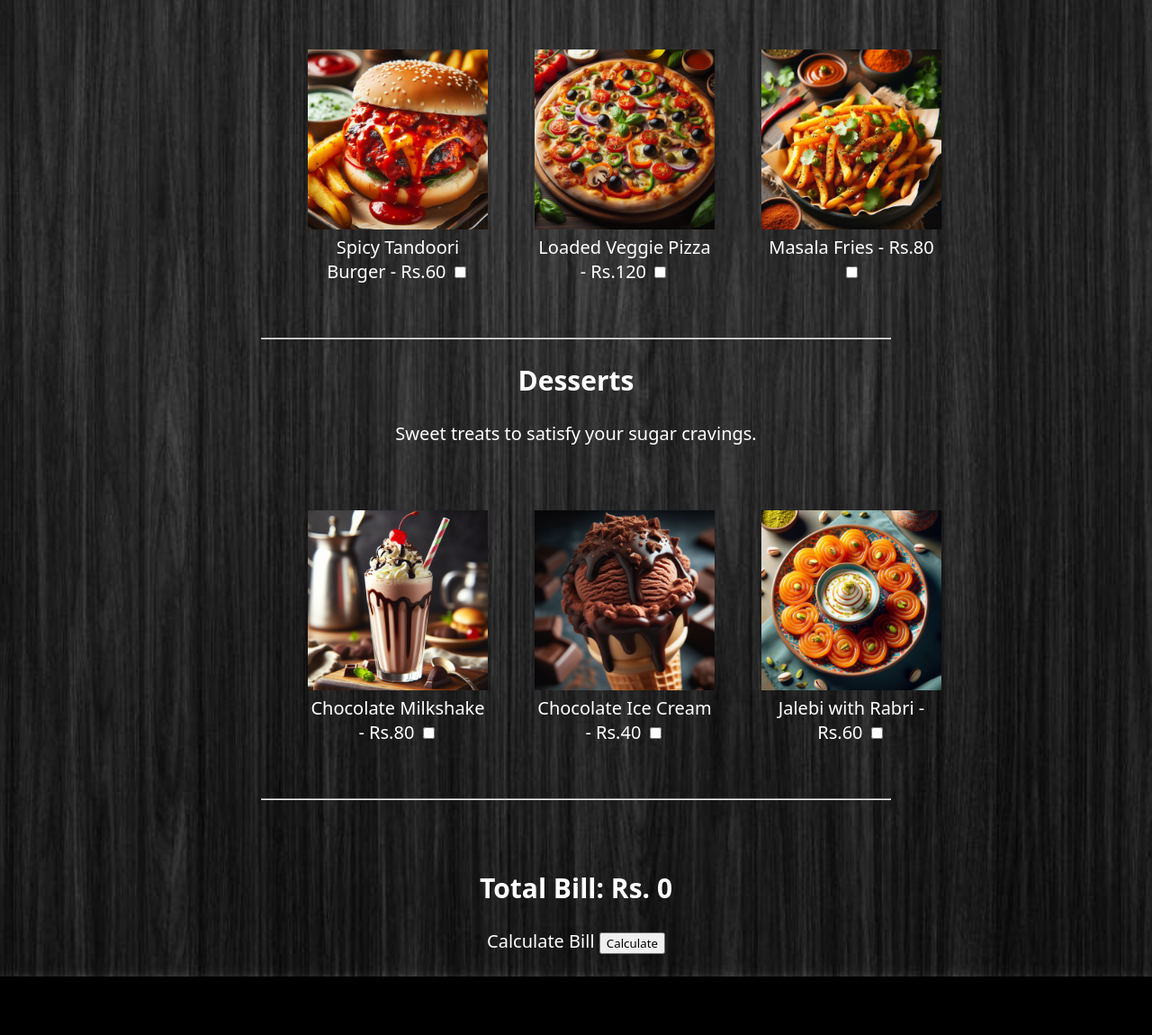
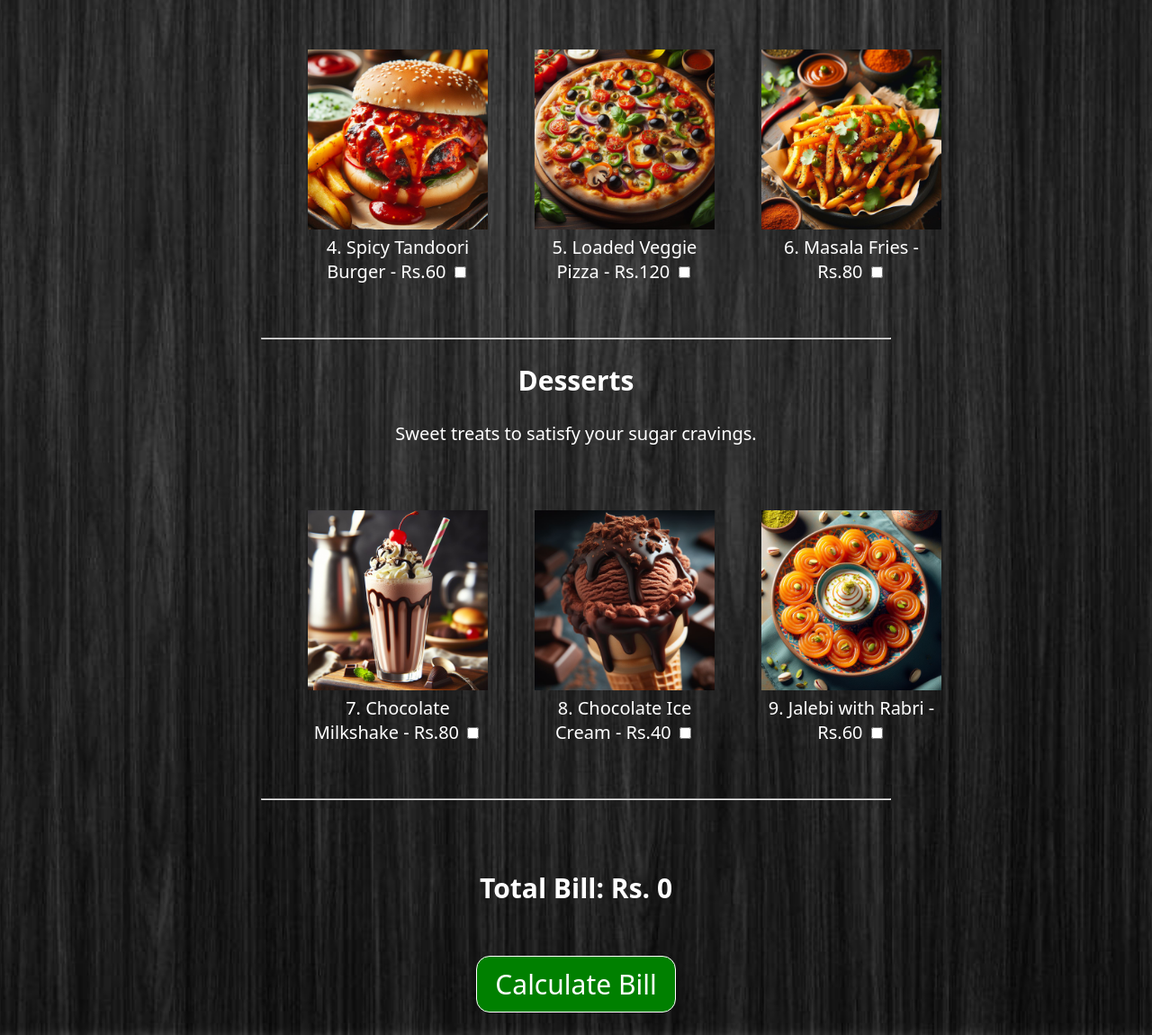
Before and after one commit to ParmarManthanrajsinh/SWD_MicroProject, a plain HTML site: page index.html in a window 1280 px wide. Shown: the part 838-1988 px from the top of the page at 90% size. Before the commit the page ends 1923 px from the top, so only its background shows below. Drawn offline with Linux system fonts and the light colour scheme.

Commit message:
updated bill

```diff
--- a/index.html
+++ b/index.html
@@ -49,19 +49,19 @@
                 <tr>
                     <td>
                         <img src="Background/4.jpg" alt="LOL" height="200" width="200">
-                        <label>Spicy Tandoori Burger - Rs.60</label>
+                        <label>4. Spicy Tandoori Burger - Rs.60</label>
                         <input type="checkbox" id="TandooriBurger">
                     </td>
 
                     <td>
                         <img src="Background/5.jpg" alt="LOL" height="200" width="200">
-                        <label>Loaded Veggie Pizza - Rs.120</label>
+                        <label>5. Loaded Veggie Pizza - Rs.120</label>
                         <input type="checkbox" id="VeggiePizza">
                     </td>
 
                     <td>
                         <img src="Background/6.jpg" alt="LOL" height="200" width="200">
-                        <label>Masala Fries - Rs.80</label>
+                        <label>6. Masala Fries - Rs.80</label>
                         <input type="checkbox" id="Fries">
                     </td>
                 </tr>
@@ -78,19 +78,19 @@
                 <tr>
                     <td>
                         <img src="Background/7.jpg" alt="LOL" height="200" width="200">
-                        <label>Chocolate Milkshake - Rs.80</label>
+                        <label>7. Chocolate Milkshake - Rs.80</label>
                         <input type="checkbox" id="ChocolateMilkshake">
                     </td>
 
                     <td>
                         <img src="Background/8.jpg" alt="LOL" height="200" width="200">
-                        <label>Chocolate Ice Cream - Rs.40</label>
+                        <label>8. Chocolate Ice Cream - Rs.40</label>
                         <input type="checkbox" id="ChocolateIceCream">
                     </td>
 
                     <td>
                         <img src="Background/9.jpg" alt="LOL" height="200" width="200">
-                        <label>Jalebi with Rabri - Rs.60</label>
+                        <label>9. Jalebi with Rabri - Rs.60</label>
                         <input type="checkbox" id="JalebiwithRabri">
                     </td>
                 </tr>
@@ -104,10 +104,10 @@
         <div style="margin: 25px;" class="element">
 
             <h2 id="bill">Total Bill: Rs. 0</h2>
-            <label>Calculate Bill</label>
-            <input type="button" value="Calculate" onclick="calculateBill()">
+            <input type="button" value="Calculate Bill" onclick="calculateBill()" id="fancy">
 
         </div>
+
     </div>
 
     <script>
@@ -121,22 +121,49 @@
         let ChocolateIceCream = document.getElementById('ChocolateIceCream');
         let JalebiwithRabri = document.getElementById('JalebiwithRabri');
 
-
-        // Function to calculate the bill total
         function calculateBill() {
             let total = 0;
 
-            if (Soup.checked) total += 50;
-            if (OnionRings.checked) total += 60;
-            if (Samosas.checked) total += 20;
-            if (TandooriBurger.checked) total += 60;
-            if (VeggiePizza.checked) total += 120;
-            if (Fries.checked) total += 80;
-            if (ChocolateMilkshake.checked) total += 80;
-            if (ChocolateIceCream.checked) total += 40;
-            if (JalebiwithRabri.checked) total += 60;
+            document.getElementById('bill').innerHTML = ' ';
 
-            document.getElementById('bill').innerHTML = "Total Bill: Rs. " + total;
+            if (Soup.checked) {
+                total += 50;
+                document.getElementById('bill').innerHTML += "Manchow soup - Rs.50" + "<br>";
+            }
+            if (OnionRings.checked) {
+                total += 60;
+                document.getElementById('bill').innerHTML += "Crispy Onion Rings - Rs.60" + "<br>";
+            }
+            if (Samosas.checked) {
+                total += 20;
+                document.getElementById('bill').innerHTML += "Mini Samosas - Rs.20" + "<br>";
+            }
+            if (TandooriBurger.checked) {
+                total += 60;
+                document.getElementById('bill').innerHTML += "Spicy Tandoori Burger - Rs.60" + "<br>";
+            }
+            if (VeggiePizza.checked) {
+                total += 120;
+                document.getElementById('bill').innerHTML += "Loaded Veggie Pizza - Rs.120" + "<br>";
+            }
+            if (Fries.checked) {
+                total += 80;
+                document.getElementById('bill').innerHTML += "Masala Fries - Rs.80" + "<br>";
+            }
+            if (ChocolateMilkshake.checked) {
+                total += 80;
+                document.getElementById('bill').innerHTML += "Chocolate Milkshake - Rs.80" + "<br>";
+            }
+            if (ChocolateIceCream.checked) {
+                total += 40;
+                document.getElementById('bill').innerHTML += "Chocolate Ice Cream - Rs.40" + "<br>";
+            }
+            if (JalebiwithRabri.checked) {
+                total += 60;
+                document.getElementById('bill').innerHTML += "Jalebi with Rabri - Rs.60" + "<br>";
+            }
+
+            document.getElementById('bill').innerHTML += "Total Bill: Rs. " + total;
         }
     </script>
 </body>
--- a/style.css
+++ b/style.css
@@ -13,6 +13,18 @@ body {
     max-width: 800px;
     margin: 20px auto;
     padding: 20px;
+}
+
+#fancy{
+    border: 1px solid white;
+    border-radius: 15px;
+    background-color: green;
+    font-size: 30px;
+    margin-top: 30px;
+    color: white;
+    padding: 10px;
+    padding-left: 20px;
+    padding-right: 20px;
 }
 
 h1 {
```
